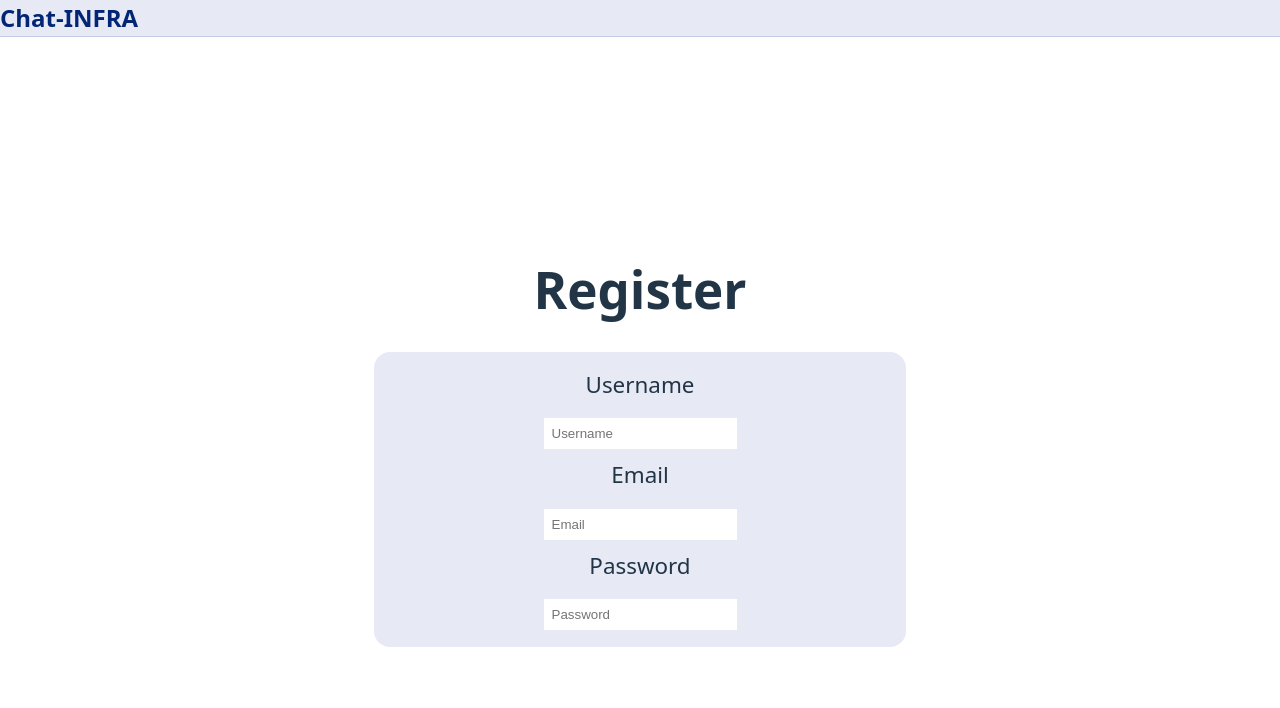
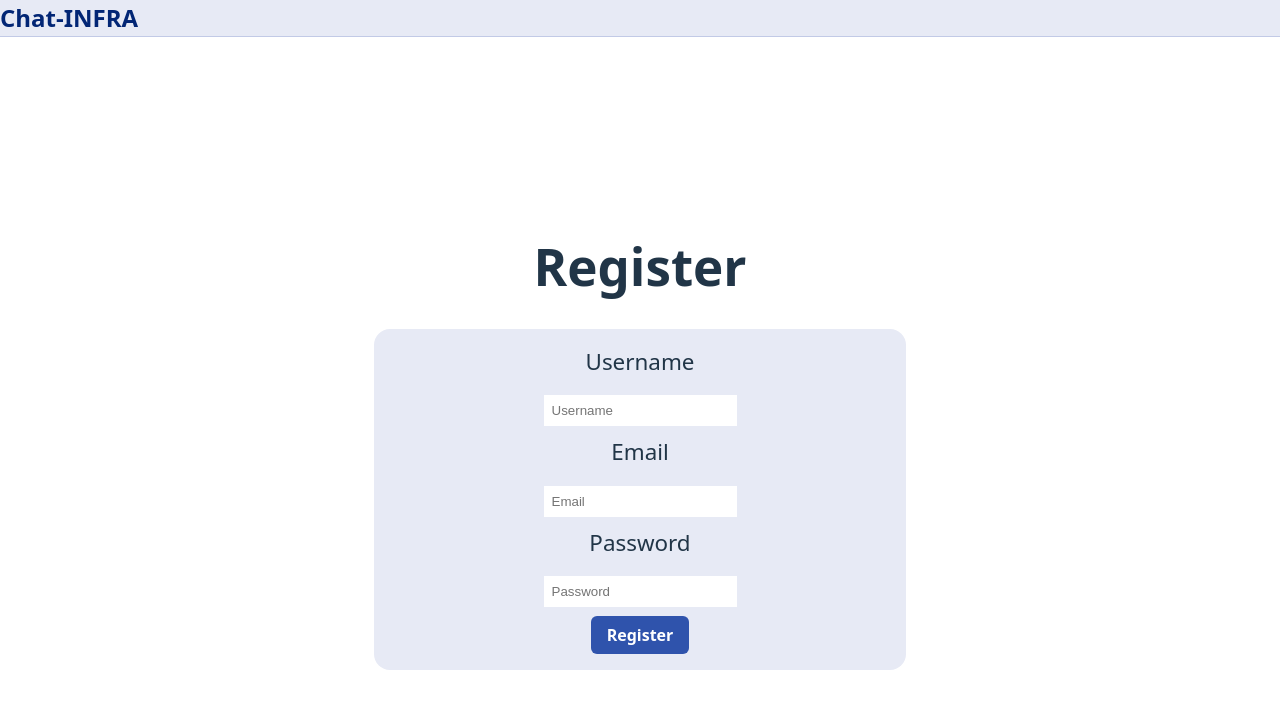
Before and after one commit to saitamau-maximum/Maximum-Infra-hands-on, a React (Vite) app in the folder frontend/: page /register in a window 1280 px wide. Shown: the top 708 px of the page. Built offline with nearby package versions, Linux system fonts and the light colour scheme; no server answers.

Commit message:
feat: Form.Buttonコンポーネント

```diff
--- a/frontend/package.json
+++ b/frontend/package.json
@@ -11,6 +11,7 @@
     "generate:css": "node --loader ts-node/esm src/scripts/generateCSS.ts"
   },
   "dependencies": {
+    "classnames": "^2.5.1",
     "react": "^19.0.0",
     "react-dom": "^19.0.0",
     "react-router-dom": "^7.5.1"
--- a/frontend/src/features/register/pages/RegisterPage.tsx
+++ b/frontend/src/features/register/pages/RegisterPage.tsx
@@ -31,6 +31,9 @@ export const RegisterPage = () => {
             required
             placeholder="Password"
           />
+          <Form.Button type="submit" >
+            Register
+          </Form.Button>
         </Form.Field>
       </form>
     </div>
--- /dev/null
+++ b/frontend/src/shared/Form/components/Button.module.css
@@ -0,0 +1,26 @@
+.button {
+  padding: 0.5rem 1rem;
+  border: none;
+  border-radius: 0.375rem;
+  font-weight: 600;
+  cursor: pointer;
+  transition: background-color 0.2s ease;
+}
+
+.primary {
+  background-color: var(--primary-500);
+  color: white;
+}
+
+.primary:hover {
+  background-color: var(--primary-600);
+}
+
+.secondary {
+  background-color: var(--secondary-500);
+  color: #333;
+}
+
+.secondary:hover {
+  background-color: var(--secondary-600);
+}
--- /dev/null
+++ b/frontend/src/shared/Form/components/Button.tsx
@@ -0,0 +1,20 @@
+import { ButtonHTMLAttributes } from "react"
+import classNames from "classnames"
+import styles from "./Button.module.css"
+
+type ButtonProps = {
+  variant?: "primary" | "secondary"
+} & ButtonHTMLAttributes<HTMLButtonElement>
+
+export const Button = ({
+  variant = "primary",
+  className,
+  ...props
+}: ButtonProps) => {
+  return (
+    <button
+      className={classNames(styles.button, styles[variant], className)}
+      {...props}
+    />
+  )
+}
--- /dev/null
+++ b/frontend/src/shared/Form/components/index.ts
@@ -0,0 +1,4 @@
+export * from "./Button"
+export * from "./Input"
+export * from "./Label"
+export * from "./Field"
--- a/frontend/src/shared/Form/index.ts
+++ b/frontend/src/shared/Form/index.ts
@@ -1,3 +1,4 @@
+import { Button } from "./components";
 import { Field } from "./components/Field";
 import { Input } from "./components/Input";
 import { Label } from "./components/Label";
@@ -6,4 +7,5 @@ export const Form = {
   Field,
   Input,
   Label,
+  Button,
 }
```
Also changed, not shown: 1 other file (tests, documents, lock files or other folders).
